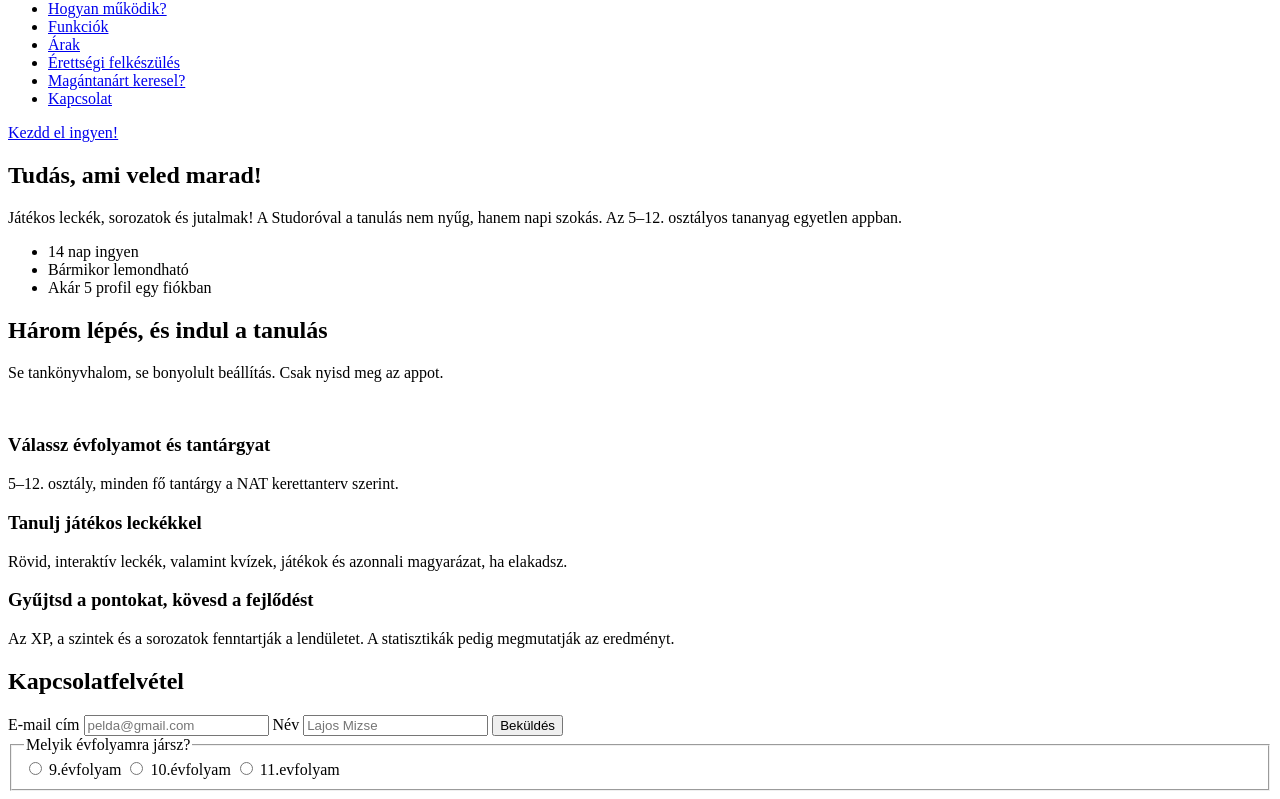
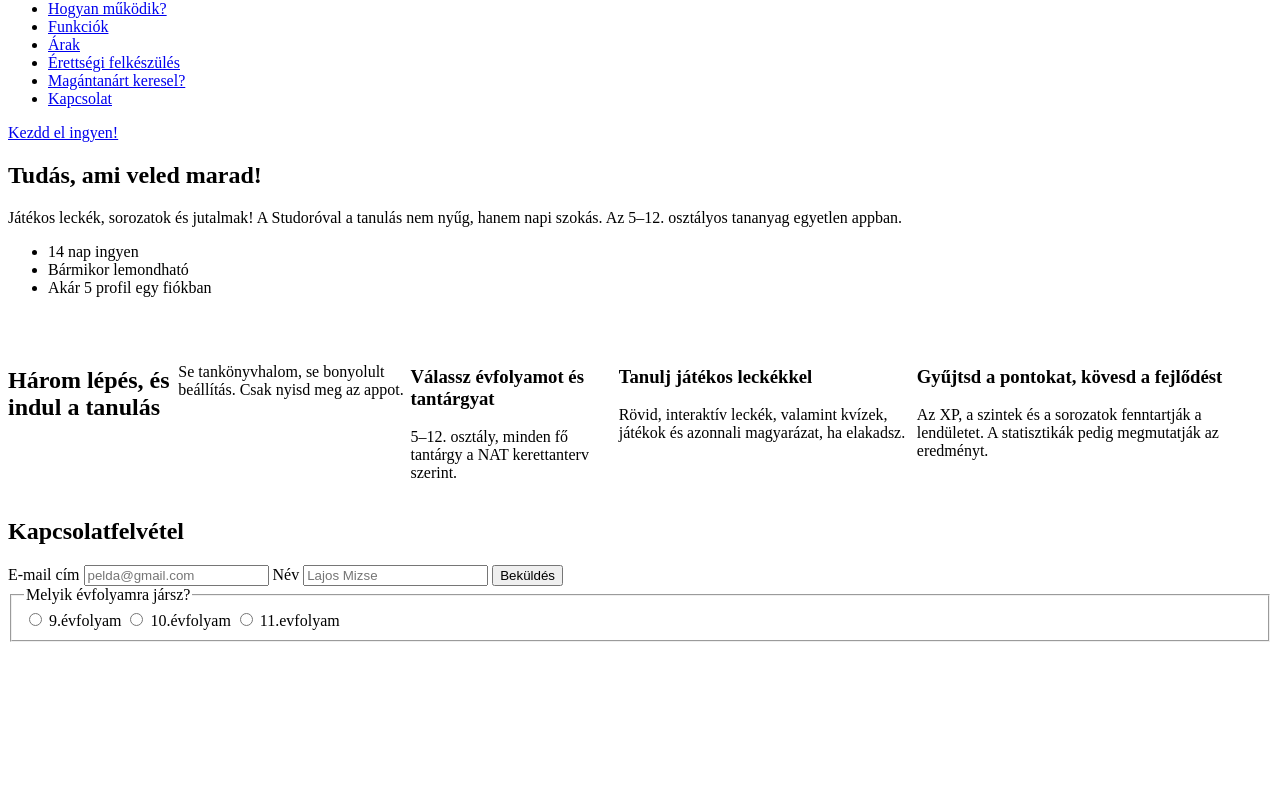
Before and after one commit to SzMegyeri/Training, a plain HTML site: page week 1/Index.html in a window 1280 px wide. Shown: the part 68-867 px from the top of the page. After the commit the page ends 800 px from the top, so only its background shows below. Drawn offline with Linux system fonts and the light colour scheme; files whose address does not match are found by name.

Commit message:
CSS changes

```diff
--- a/week 1/Index.html
+++ b/week 1/Index.html
@@ -34,7 +34,7 @@
                 <li>Akár 5 profil egy fiókban</li>
             </ul>
         </section>
-        <section class="features">
+        <section class="feature-cards" id="funkciok">
             <h2>Három lépés, és indul a tanulás</h2>
             <p>Se tankönyvhalom, se bonyolult beállítás. Csak nyisd meg az appot.</p>
             <img src="divider.svg" alt="">
--- a/week 1/style.css
+++ b/week 1/style.css
@@ -0,0 +1,5 @@
+.feature-cards {
+    display: flex;
+    justify-content: space-between;
+    margin-top: 50px;
+}
```
Also changed, not shown: week 1/STUDORO.svg (added).
